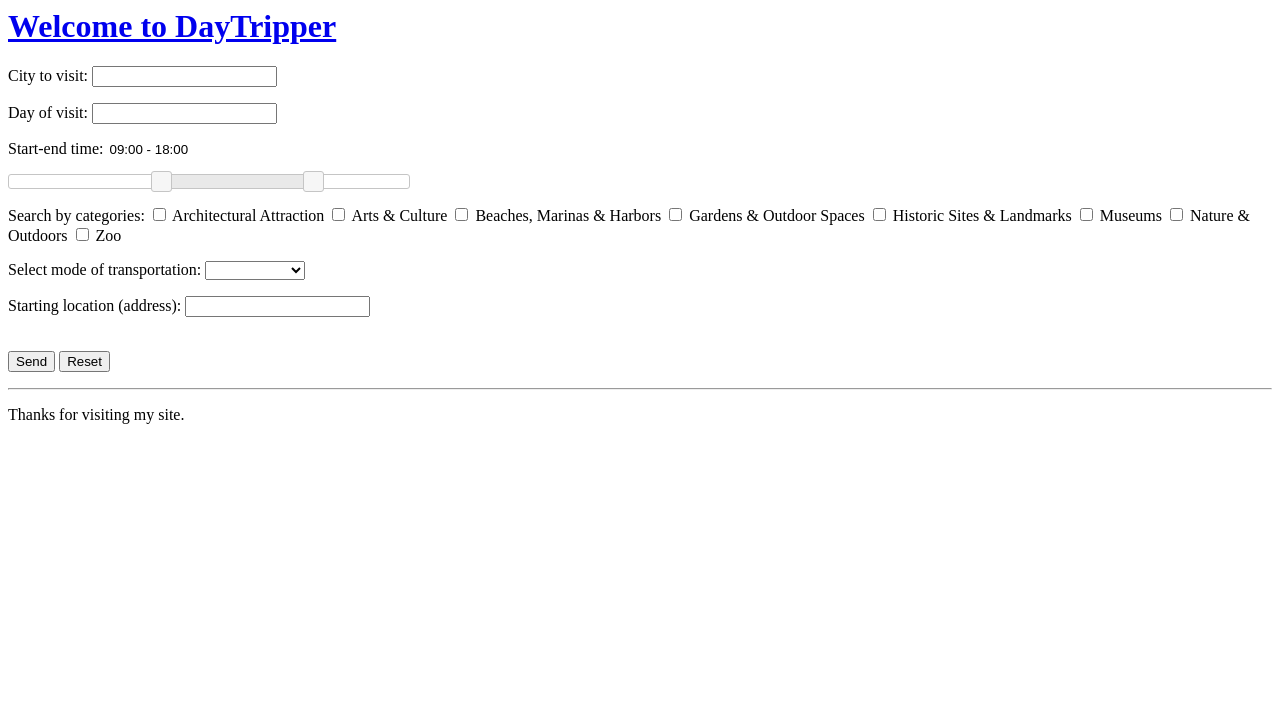
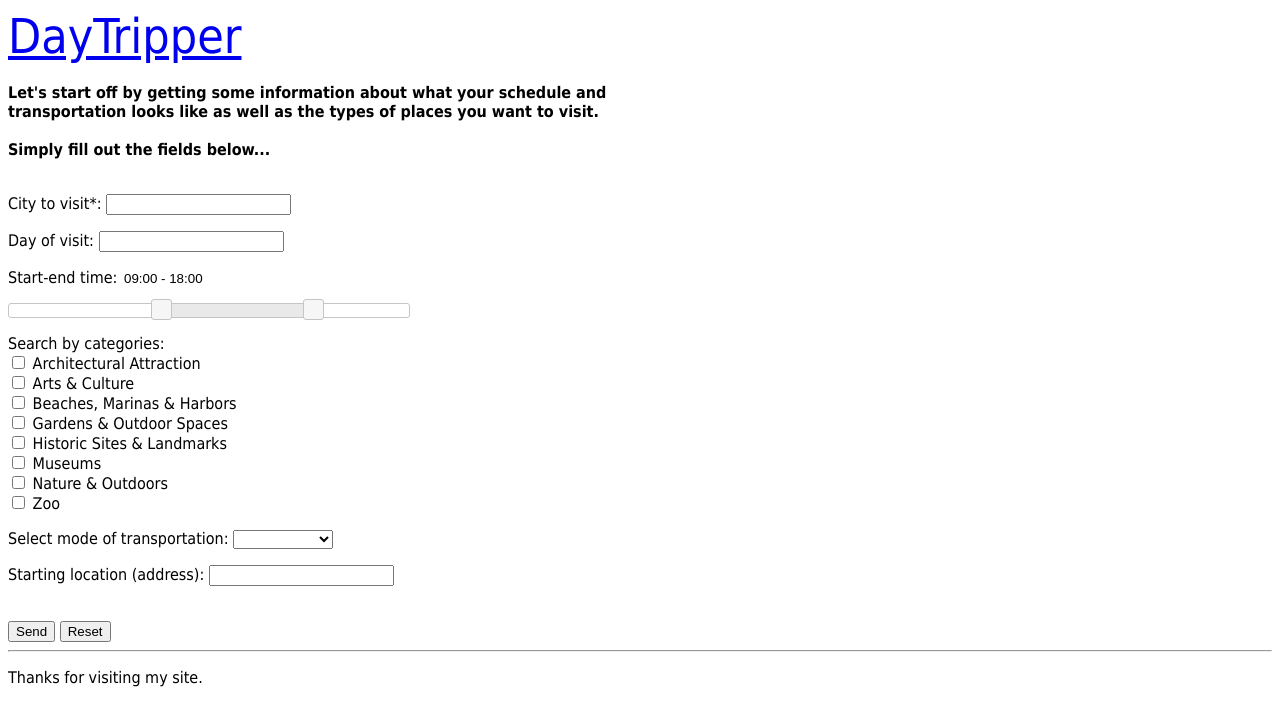
Before and after one commit to tomjarosz/DayTripper_Itinerary_App, a Django app: page /itinerary/ in a window 1280 px wide. Shown: the top 726 px of the page. Run offline with Django 3.2, Linux system fonts and the light colour scheme; data comes from the database, SQL or seed files in the repository; some libraries are stand-ins or nearby versions.

Commit message:
working on the pages

```diff
--- a/itin_app/itinerary/templates/itinerary/main_form.html
+++ b/itin_app/itinerary/templates/itinerary/main_form.html
@@ -2,6 +2,7 @@
   <link rel="stylesheet" href="//code.jquery.com/ui/1.12.1/themes/base/jquery-ui.css">
   <script src="https://code.jquery.com/jquery-1.12.4.js"></script>
   <script src="https://code.jquery.com/ui/1.12.1/jquery-ui.js"></script>
+
   <script>
   $( function() {
     var availableTags = [
@@ -51,15 +52,30 @@
   } );
   </script>
 </head>
+<title>Welcome to DayTripper</title>
 
-<h1><a href="http://127.0.0.1:8000/itinerary">Welcome to DayTripper</a></h1>
-
+<font face="Tahoma, Geneva, sans-serif", size=7
+<h1><a href="http://127.0.0.1:8000/itinerary">DayTripper</a></h1>
+</font>
 {% if error_message %}<p><strong>{{ error_message }}</strong></p>{% endif %}
 
 <form action="{% url 'itinerary:index' %}" method="post">
     {% csrf_token %}
+    <font face="Tahoma, Geneva, sans-serif"
+    <p><b>
+    <br>
+    Let's start off by getting some information about what your schedule and
+    <br>transportation looks like as well as the types of places you want to visit.
+    <br>
+    <br>
+    Simply fill out the fields below...
+    <br>
+    <br>
+    </b>
+    </p>
+
     <p>
-    City to visit:
+    City to visit*:
     <input id="tags" name="query_city" value="{{ user_query.query_city }}">
     </p>
     <p>
@@ -73,8 +89,9 @@
     </p>
     <p>
     Search by categories:
+    <br>
     {% for category in categories %}
-    <input type="checkbox" name="cat{{ category.user_cat_id }}" value="{{ category.user_cat_id }}" /> {{ category.user_category }}
+    <input type="checkbox" name="cat{{ category.user_cat_id }}" value="{{ category.user_cat_id }}" /> {{ category.user_category }} <br>
     {% endfor %}
     </p>
     <p>
@@ -103,3 +120,4 @@
     <hr>
     <p>Thanks for visiting my site.</p>
 {% endblock %}
+</font>
```
Also changed, not shown: itin_app/itinerary/templates/itinerary/preliminary_list.html (+10 -4 lines).
